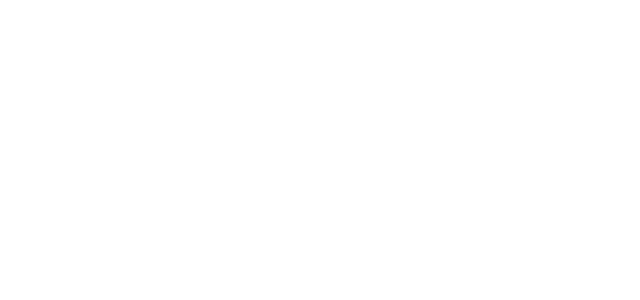
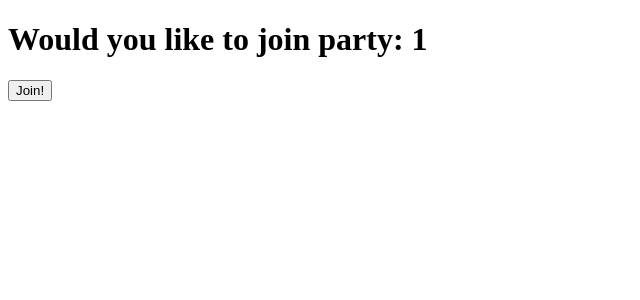
Before and after one commit to ttamalito/spotify_party_frontend, a React (Create React App) app: page /joinParty/1 in a window 1280 px wide. Before the commit this address had no page. Shown: the top 300 px of the page, without its empty margins (0-640 px from the left). Built offline with nearby package versions, Linux system fonts and the light colour scheme.

Commit message:
add join party route

```diff
--- a/src/pages/party/JoinParty.js
+++ b/src/pages/party/JoinParty.js
@@ -7,6 +7,13 @@
 
     const header = <h1>Would you like to join party: {partyId}</h1>
     const joinButton = <button onClick={() => {joinParty(partyId)}}>Join!</button>
+
+    return (
+        <>
+            {header}
+            {joinButton}
+        </>
+    )
 } // end of componenet
 
 
--- a/src/routes/PartyRoutes.js
+++ b/src/routes/PartyRoutes.js
@@ -7,6 +7,7 @@
     from "../pages/party/ManageParty";
 import StartParty
     from "../pages/party/StartParty";
+import JoinParty from "../pages/party/JoinParty";
 
 
 
@@ -21,5 +22,6 @@
         <Route exact path='/party' element={<LandingParty />}/>
         <Route exact path={'/party/:id'} element={<ManageParty/>} />
         <Route exact path={'/startParty'} element={<StartParty />} />
+        <Route exact path={'/joinParty/:id'} element={<JoinParty /> } />
     </Routes>);
 }
```
